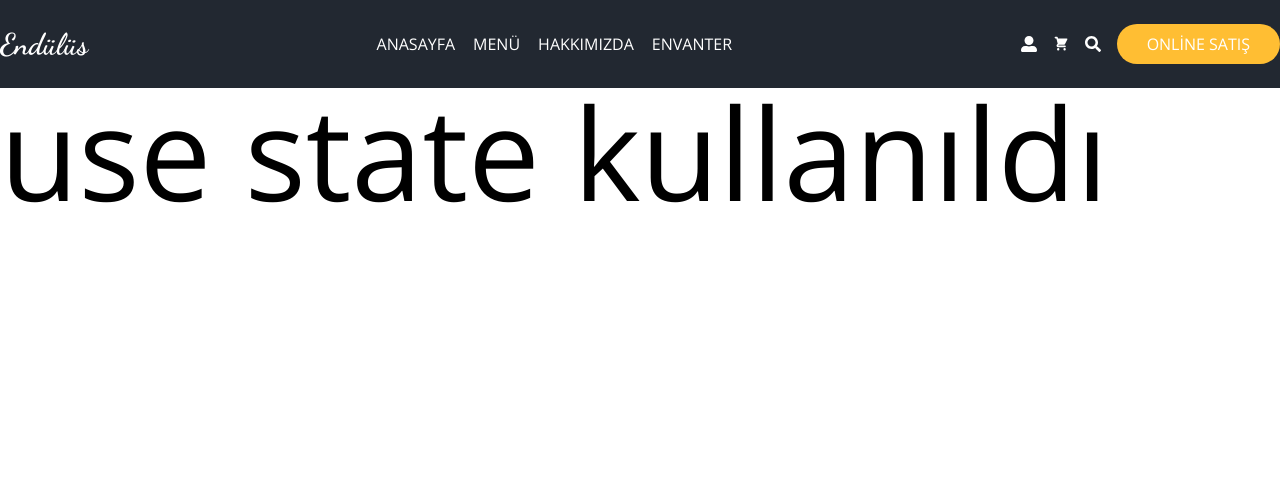
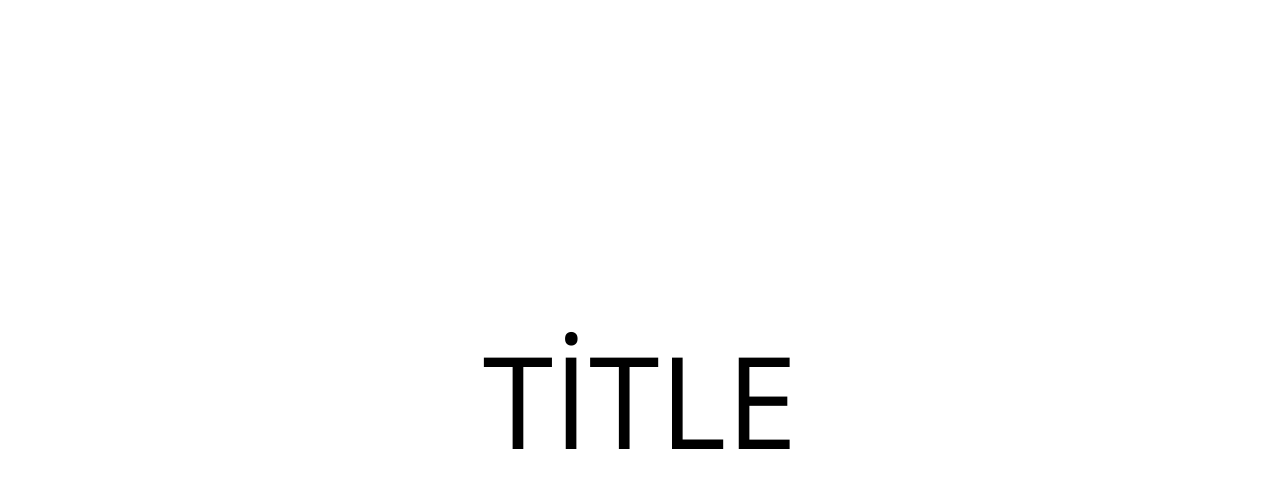
Before and after one commit to abdullatif61/food-ordering, a Next.js app: page / in a window 1280 px wide. Both pictures are taken after a click on the button 1092 px from the left and 44 px from the top of the page. Shown: the top 488 px of the page. Built offline with nearby package versions, Linux system fonts and the light colour scheme.

Commit message:
search-eklendi

```diff
--- a/components/layout/Header.jsx
+++ b/components/layout/Header.jsx
@@ -1,10 +1,11 @@
 import { useState } from "react";
 import Logo from "../ui/Logo";
-import {FaUserAlt, FaSearch} from "react-icons/fa"
-import {HiShoppingCart} from "react-icons/hi"
+import { FaUserAlt, FaSearch } from "react-icons/fa";
+import { HiShoppingCart } from "react-icons/hi";
+import Search from "../ui/Search";
 
 function Header() {
-  const [isSearch, setIsSearch] = useState(false)
+  const [isSearch, setIsSearch] = useState(false);
   return (
     <div className="h-[5.5rem] bg-secondary ">
       <div className="container mx-auto flex justify-between text-white items-center h-full">
@@ -48,15 +49,32 @@ function Header() {
           </ul>
         </nav>
         <div className="flex gap-x-4 items-center ">
-          <a href=""> <FaUserAlt/> </a>
-          <a href=""> <HiShoppingCart/> </a>
-          <button className="" onClick={()=>{setIsSearch(!isSearch)}} > <FaSearch/> </button>
+          <a href="">
+            {" "}
+            <FaUserAlt />{" "}
+          </a>
+          <a href="">
+            {" "}
+            <HiShoppingCart />{" "}
+          </a>
+          <button
+            className=""
+            onClick={() => {
+              setIsSearch(!isSearch);
+            }}
+          >
+            {" "}
+            <FaSearch />{" "}
+          </button>
           <a href="">
             <button className="btn-primary uppercase">online satış</button>
           </a>
         </div>
       </div>
-      {isSearch && <div className="text-9xl">use state kullanıldı </div> }
+
+      {isSearch && (
+        <Search setIsSearch={setIsSearch}></Search>
+      )}
     </div>
   );
 }
--- /dev/null
+++ b/components/ui/Search.jsx
@@ -0,0 +1,33 @@
+import React from "react";
+import OutsideClickHandler from "react-outside-click-handler";
+import Title from "../ui/Title";
+
+function Search({ setIsSearch }) {
+  return (
+    <div
+      className="fixed top-0 left-0 w-screen h-screen  z-30
+        after:content-[''] after:w-screen after:h-screen after:bg-white after:absolute after:top-0
+        after:left-0 grid
+    "
+    >
+      <OutsideClickHandler
+        onOutsideClick={() => {
+          setIsSearch(false);
+        }}
+      >
+        <div className="w-full h-full grid place-content-center ">
+          <div className="z-50 relative">
+            <Title
+              addClass="text-9xl uppercase  "
+              propsgonder={"ne gelirse senin ile o gelir elinle gibi bişi"}
+            >
+              Title
+            </Title>
+          </div>
+        </div>
+      </OutsideClickHandler>
+    </div>
+  );
+}
+
+export default Search;
--- /dev/null
+++ b/components/ui/Title.jsx
@@ -0,0 +1,9 @@
+import React from 'react'
+
+function Title({children, addClass,propsgonder}) {
+  return (
+    <div className={`${addClass}`}>{children} <div className='hidden'>{propsgonder}</div> </div>
+  )
+}
+
+export default Title
--- a/package.json
+++ b/package.json
@@ -14,7 +14,8 @@
     "next": "13.3.0",
     "react": "18.2.0",
     "react-dom": "18.2.0",
-    "react-icons": "^4.8.0"
+    "react-icons": "^4.8.0",
+    "react-outside-click-handler": "^1.3.0"
   },
   "devDependencies": {
     "autoprefixer": "^10.4.14",
```
Also changed, not shown: 1 other file (tests, documents, lock files or other folders).
